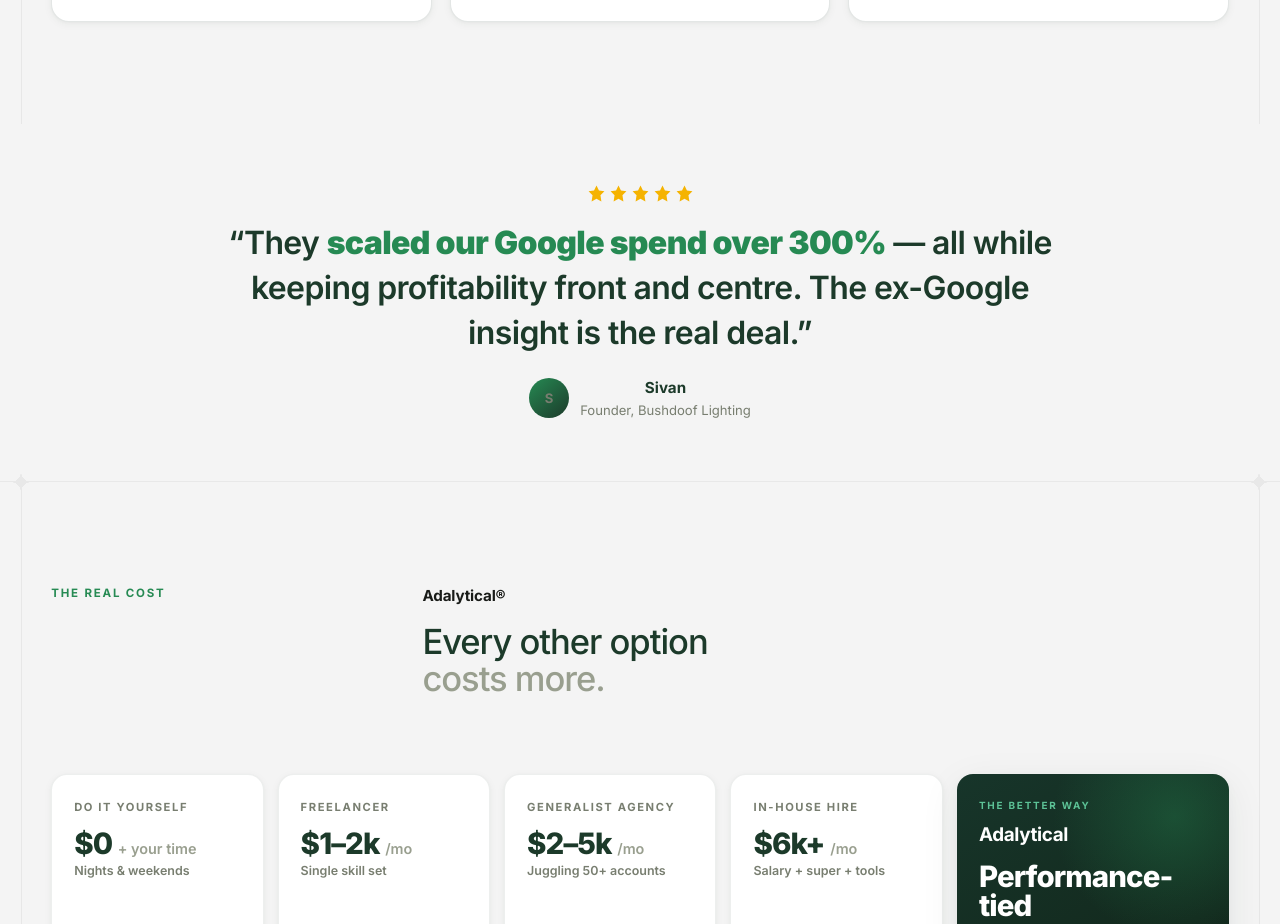
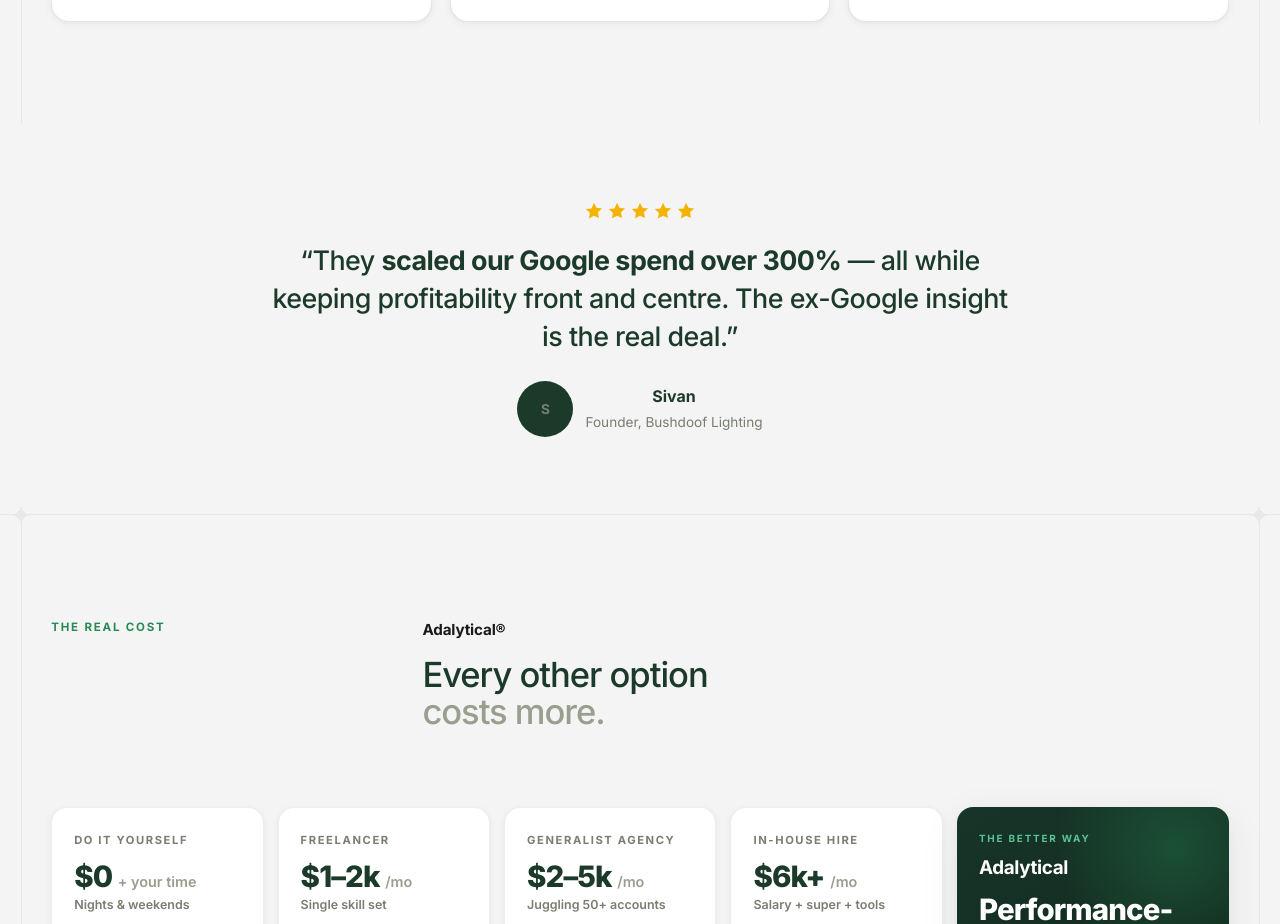
Before and after one commit to rankify-ops/adalytical-next, a Next.js app: page / in a window 1280 px wide. Shown: the part 9060-9984 px from the top of the page. Built offline with nearby package versions, Linux system fonts and the light colour scheme.

Commit message:
Restyle Sivan review to match qband style (round letter avatar, centered)

```diff
--- a/src/app/page.tsx
+++ b/src/app/page.tsx
@@ -641,12 +641,12 @@ export default function Home() {
 </section>
 
 {/* ============ SPRINKLED PULL-QUOTE ============ */}
-<section className="pullq-wrap rvsec">
-  <div className="pullq rv">
-    <span className="pullq-stars"><svg viewBox="0 0 24 24"><path d="M12 2l3.09 6.26L22 9.27l-5 4.87L18.18 22 12 18.56 5.82 22 7 14.14l-5-4.87 6.91-1.01z"/></svg><svg viewBox="0 0 24 24"><path d="M12 2l3.09 6.26L22 9.27l-5 4.87L18.18 22 12 18.56 5.82 22 7 14.14l-5-4.87 6.91-1.01z"/></svg><svg viewBox="0 0 24 24"><path d="M12 2l3.09 6.26L22 9.27l-5 4.87L18.18 22 12 18.56 5.82 22 7 14.14l-5-4.87 6.91-1.01z"/></svg><svg viewBox="0 0 24 24"><path d="M12 2l3.09 6.26L22 9.27l-5 4.87L18.18 22 12 18.56 5.82 22 7 14.14l-5-4.87 6.91-1.01z"/></svg><svg viewBox="0 0 24 24"><path d="M12 2l3.09 6.26L22 9.27l-5 4.87L18.18 22 12 18.56 5.82 22 7 14.14l-5-4.87 6.91-1.01z"/></svg></span>
-    <blockquote>“They <strong>scaled our Google spend over 300%</strong> — all while keeping profitability front and centre. The ex-Google insight is the real deal.”</blockquote>
-    <span className="pullq-by"><span className="pullq-av">S</span><span><strong>Sivan</strong><span>Founder, Bushdoof Lighting</span></span></span>
-  </div>
+<section className="qband-wrap rvsec">
+  <figure className="qband rv">
+    <div className="qband-stars" aria-hidden="true"><svg viewBox="0 0 24 24" fill="currentColor"><path d="M12 2l2.9 6.2 6.8.8-5 4.6 1.3 6.7L12 17.8 5.9 21l1.3-6.7-5-4.6 6.8-.8z"/></svg><svg viewBox="0 0 24 24" fill="currentColor"><path d="M12 2l2.9 6.2 6.8.8-5 4.6 1.3 6.7L12 17.8 5.9 21l1.3-6.7-5-4.6 6.8-.8z"/></svg><svg viewBox="0 0 24 24" fill="currentColor"><path d="M12 2l2.9 6.2 6.8.8-5 4.6 1.3 6.7L12 17.8 5.9 21l1.3-6.7-5-4.6 6.8-.8z"/></svg><svg viewBox="0 0 24 24" fill="currentColor"><path d="M12 2l2.9 6.2 6.8.8-5 4.6 1.3 6.7L12 17.8 5.9 21l1.3-6.7-5-4.6 6.8-.8z"/></svg><svg viewBox="0 0 24 24" fill="currentColor"><path d="M12 2l2.9 6.2 6.8.8-5 4.6 1.3 6.7L12 17.8 5.9 21l1.3-6.7-5-4.6 6.8-.8z"/></svg></div>
+    <blockquote>&ldquo;They <strong>scaled our Google spend over 300%</strong> &mdash; all while keeping profitability front and centre. The ex-Google insight is the real deal.&rdquo;</blockquote>
+    <figcaption className="qband-by"><span className="qband-av">S</span><div><strong>Sivan</strong><span>Founder, Bushdoof Lighting</span></div></figcaption>
+  </figure>
 </section>
 
 {/* ============ COST COMPARISON ============ */}
--- a/src/styles/lp.css
+++ b/src/styles/lp.css
@@ -687,5 +687,6 @@
 .qband blockquote{font-size:clamp(1.2rem,2.1vw,1.75rem);line-height:1.42;font-weight:500;letter-spacing:-.02em;color:var(--forest);margin:0 0 26px}
 .qband-by{display:inline-flex;align-items:center;gap:12px;justify-content:center}
 .qband-by img{width:56px;height:56px;border-radius:50%;object-fit:cover;flex:none;background:#e9f3ec}
+.qband-av{width:56px;height:56px;border-radius:50%;flex:none;display:inline-flex;align-items:center;justify-content:center;background:var(--forest);color:#fff;font-weight:700;font-size:1.25rem;line-height:1}
 .qband-by strong{display:block;color:var(--forest);font-size:1rem}
 .qband-by span{font-size:.85rem;color:var(--g500)}
```
